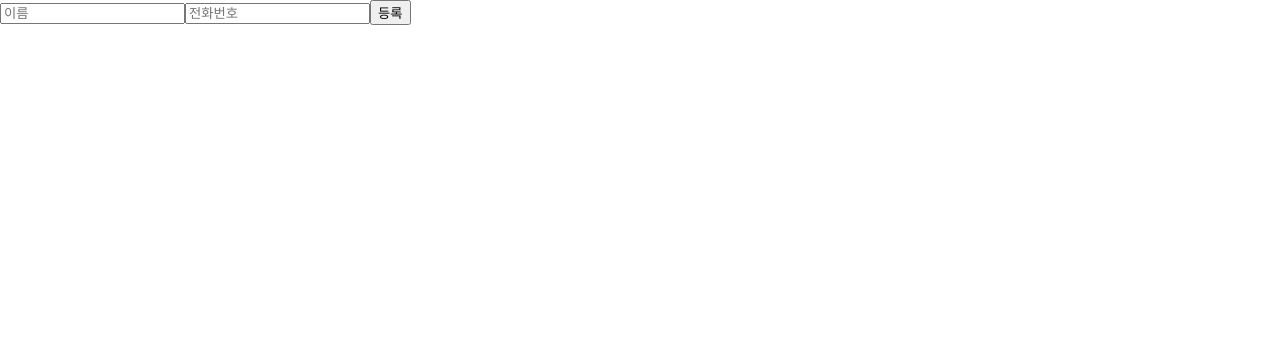
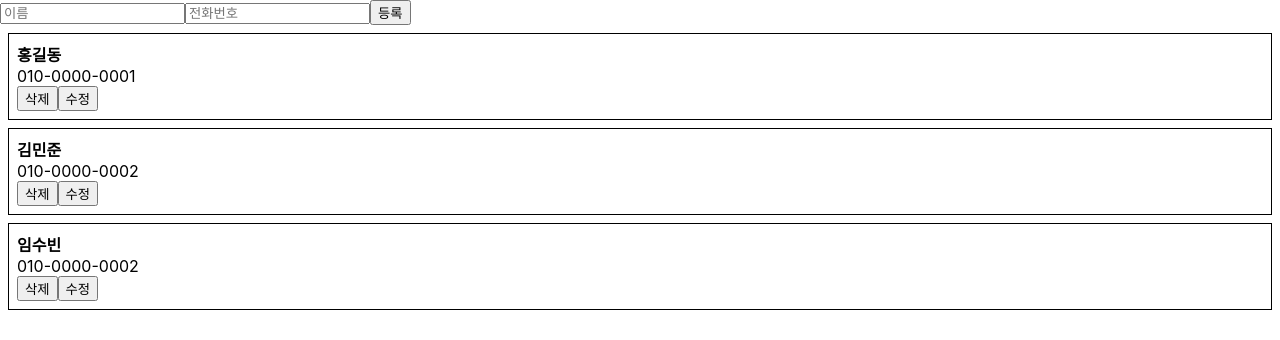
Before and after one commit to nuleongee/hello-react, a React (Create React App) app: page / in a window 1280 px wide. Shown: the top 340 px of the page. Built offline with nearby package versions, Linux system fonts and the light colour scheme.

Commit message:
shouldComponentUpdate

```diff
--- a/src/App.js
+++ b/src/App.js
@@ -4,10 +4,26 @@
 
 // 클래스형
 class App extends Component {
-  id = 0;
+  id = 3;
 
   state = {
-    information: []
+    information: [
+      {
+        id: 0,
+        name: "홍길동",
+        phone: "010-0000-0001"
+      },
+      {
+        id: 1,
+        name: "김민준",
+        phone: "010-0000-0002"
+      },
+      {
+        id: 2,
+        name: "임수빈",
+        phone: "010-0000-0002"
+      }
+    ]
   };
 
   handleCreate = data => {
--- a/src/components/PhoneInfo.js
+++ b/src/components/PhoneInfo.js
@@ -6,6 +6,14 @@
     name: "",
     phone: ""
   };
+
+  shouldComponentUpdate(nextProps, nextState) {
+    // return true;   // default
+    if (this.state !== nextState) {
+      return true;
+    }
+    return this.props.info !== nextProps.info;
+  }
 
   handleRemove = () => {
     const { info, onRemove } = this.props;
@@ -51,6 +59,8 @@
       margin: "8px"
     };
 
+    console.log(name);
+
     return (
       <div style={style}>
         {editing ? (
--- a/src/components/PhoneInfoList.js
+++ b/src/components/PhoneInfoList.js
@@ -8,6 +8,8 @@
 
   render() {
     const { data, onRemove, onUpdate } = this.props;
+
+    console.log("rendering list");
 
     const list = data.map(info => (
       <PhoneInfo
```
